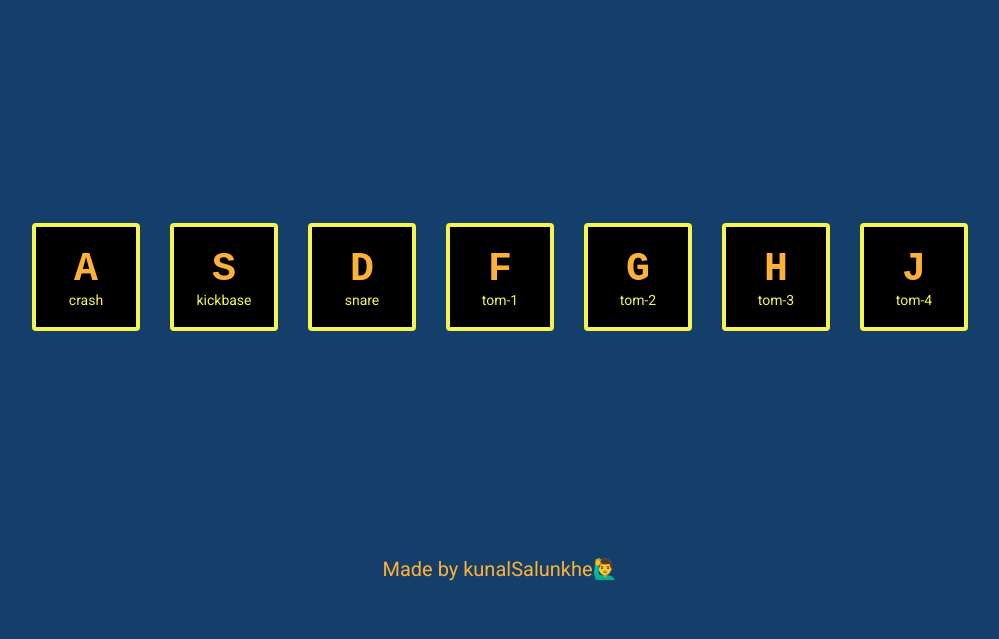
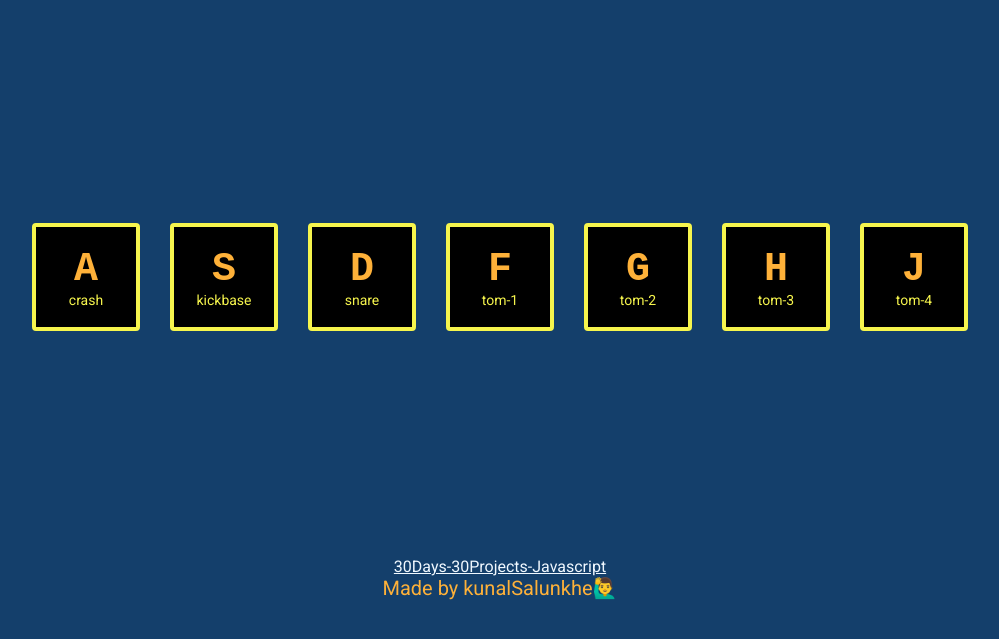
Before and after one commit to KunalSalunkhe12/30Days-30Projects-Javascript, a plain HTML site: page DrumKit/index.html in a window 1280 px wide. Shown: the part 135-774 px from the top of the page, without its empty margins (140-1139 px from the left). Drawn offline with Linux system fonts and the light colour scheme.

Commit message:
add copyright section to Drumkit

```diff
--- a/DrumKit/css/styles.css
+++ b/DrumKit/css/styles.css
@@ -24,6 +24,7 @@ p{
     color: #FEB139;
     font-size: 20px;
 }
+
 
 .keys{
     height: 70vh;
@@ -66,3 +67,11 @@ kbd{
     color: #F6F54D;
     font-size: 14px;
 }
+
+.footer{
+    text-align: center;
+    color: aliceblue;
+}
+.footer a{
+    color: aliceblue;
+}
--- a/DrumKit/index.html
+++ b/DrumKit/index.html
@@ -53,6 +53,7 @@
 
 
     <div class="footer">
+        <a href="https://github.com/KunalSalunkhe12/30Days-30Projects-Javascript">30Days-30Projects-Javascript</a>
         <p>Made by kunalSalunkhe🙋‍♂️</p>
     </div>
 
--- a/Random Colour Generator/css/styles.css
+++ b/Random Colour Generator/css/styles.css
@@ -62,7 +62,7 @@ h1{
 
 .copyright{
     font-size: 15px;
-    font-weight: 700;
+    font-weight: 500;
     text-decoration: none;
     margin-top: 30px;
     display: flex;
```
